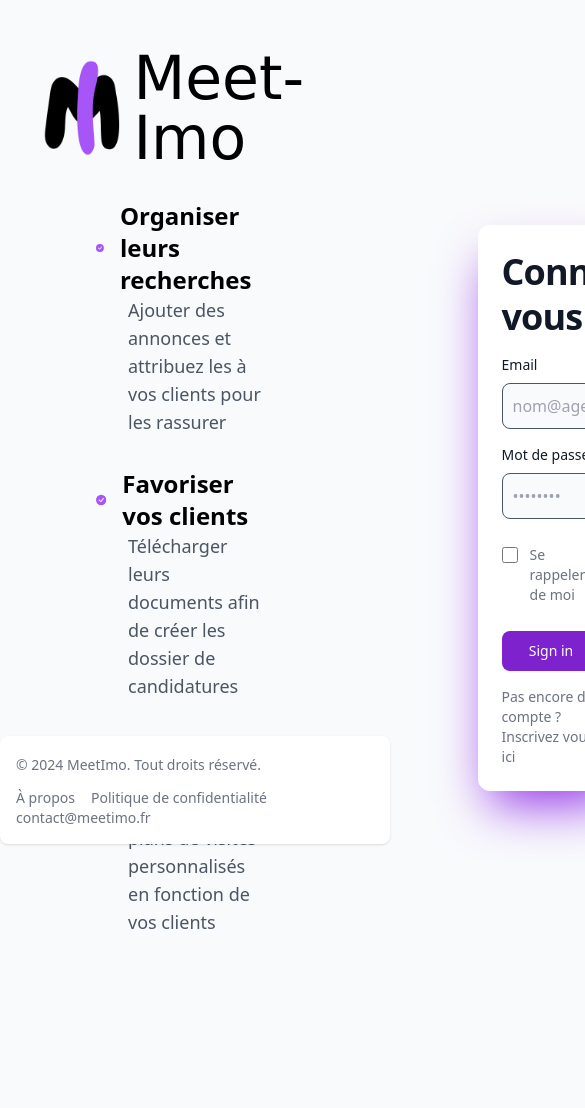
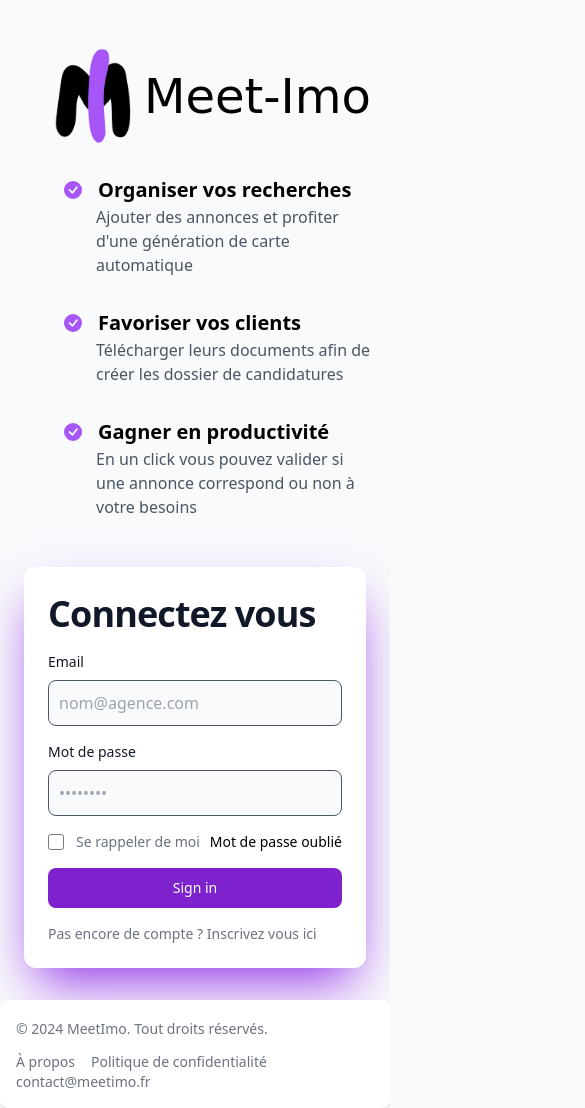
Before and after one commit to barthelemy-lebel/bloc3-front, a website: page src/admin/login.html in a window 390 px wide. Shown: the top 1108 px of the page, 585 px wide, since content can reach past the window. Before the commit the page ends 1016 px from the top, so only its background shows below. Drawn offline with Linux system fonts and the light colour scheme; a web font is replaced by a local one.

Commit message:
Fixed #27 -- rendre la page de connexion responsive

```diff
--- a/src/admin/login.html
+++ b/src/admin/login.html
@@ -16,46 +16,46 @@
 </head>
 
 <body class="h-screen bg-slate-50">
-    <div class="hero-banner flex flex-row items-center xs:flex-col">
-        <div class="header p-4 flex flex-col items-start justify-center my-8 mr-44 ml-8 xs:hidden">
+    <div class="hero-banner flex flex-row items-center justify-center flex-wrap lg:flex-nowrap">
+        <div class="header p-4 flex flex-col items-start justify-center mt-8 md:mr-44 md:ml-8 w-full md:w-auto">
           <div class="flex flex-row justify-center items-center">
             <img src="/src/assets/logo-purple.png" alt="logo-meetimo" class="w-24 h-24 ml-8">
-                <h1 class="text-6xl xl:text-8xl font-madimi-one">Meet-Imo</h1>
+            <h1 class="text-5xl sm:text-8xl font-madimi-one">Meet-Imo</h1>
           </div>
-
           <ul class="pl-12 mt-8">
             <li class="mb-8">
-                    <h1 class="font-bold text-2xl inline-flex items-center">
-                        <svg xmlns="http://www.w3.org/2000/svg" width="18" height="18" fill="#a755f7" class="bi bi-check-circle-fill" viewBox="0 0 16 16" class="mr-4">
+              <h1 class="font-bold text-xl md:text-2xl inline-flex items-center">
+                <svg xmlns="http://www.w3.org/2000/svg" width="18" height="18" fill="#a755f7" class="bi bi-check-circle-fill" viewBox="0 0 16 16">
                   <path d="M16 8A8 8 0 1 1 0 8a8 8 0 0 1 16 0m-3.97-3.03a.75.75 0 0 0-1.08.022L7.477 9.417 5.384 7.323a.75.75 0 0 0-1.06 1.06L6.97 11.03a.75.75 0 0 0 1.079-.02l3.992-4.99a.75.75 0 0 0-.01-1.05z"/>
                 </svg>
-                      <span class="ml-4">Organiser leurs recherches</span>
+                <span class="ml-4">Organiser vos recherches</span>
               </h1>
-                    <p class="text-lg ml-8 text-gray-600 font-light">Ajouter des annonces et attribuez les à vos clients pour les rassurer</p>
+              <p class="text-base md:text-lg ml-8 text-gray-600 font-light">Ajouter des annonces et profiter d'une génération de carte automatique</p>
             </li>
             <li class="mb-8">
-                    <h1 class="font-bold text-2xl inline-flex items-center">
-                        <svg xmlns="http://www.w3.org/2000/svg" width="18" height="18" fill="#a755f7" class="bi bi-check-circle-fill" viewBox="0 0 16 16" class="mr-4">
+              <h1 class="font-bold text-xl md:text-2xl inline-flex items-center">
+                <svg xmlns="http://www.w3.org/2000/svg" width="18" height="18" fill="#a755f7" class="bi bi-check-circle-fill" viewBox="0 0 16 16">
                   <path d="M16 8A8 8 0 1 1 0 8a8 8 0 0 1 16 0m-3.97-3.03a.75.75 0 0 0-1.08.022L7.477 9.417 5.384 7.323a.75.75 0 0 0-1.06 1.06L6.97 11.03a.75.75 0 0 0 1.079-.02l3.992-4.99a.75.75 0 0 0-.01-1.05z"/>
                 </svg>
                 <span class="ml-4">Favoriser vos clients</span>
               </h1>
-                    <p class="text-lg ml-8 text-gray-600 font-light">Télécharger leurs documents afin de créer les dossier de candidatures</p>
+              <p class="text-base md:text-lg ml-8 text-gray-600 font-light">Télécharger leurs documents afin de créer les dossier de candidatures</p>
             </li>
             <li class="mb-8">
-                    <h1 class="font-bold text-2xl inline-flex items-center">
-                        <svg xmlns="http://www.w3.org/2000/svg" width="18" height="18" fill="#a755f7" class="bi bi-check-circle-fill" viewBox="0 0 16 16" class="mr-4">
+              <h1 class="font-bold text-xl md:text-2xl inline-flex items-center">
+                <svg xmlns="http://www.w3.org/2000/svg" width="18" height="18" fill="#a755f7" class="bi bi-check-circle-fill" viewBox="0 0 16 16">
                   <path d="M16 8A8 8 0 1 1 0 8a8 8 0 0 1 16 0m-3.97-3.03a.75.75 0 0 0-1.08.022L7.477 9.417 5.384 7.323a.75.75 0 0 0-1.06 1.06L6.97 11.03a.75.75 0 0 0 1.079-.02l3.992-4.99a.75.75 0 0 0-.01-1.05z"/>
                 </svg>
-                      <span class="ml-4">Plannifier vos visites</span>
+                <span class="ml-4">Gagner en productivité</span>
               </h1>
-                    <p class="text-lg ml-8 text-gray-600 font-light">Générer vos plans de visites personnalisés en fonction de vos clients</p>
+              <p class="text-base md:text-lg ml-8 text-gray-600 font-light">En un click vous pouvez valider si une annonce correspond ou non à votre besoins</p>
             </li>
           </ul>
+
         </div>
-        <section class="bg-gray-50 w-1/2">
-            <div class="flex flex-col items-center justify-center px-6 py-8 mx-auto md:h-screen lg:py-0">
-                <div class="w-full bg-white rounded-xl shadow-2xl shadow-purple-600 md:mt-0 sm:max-w-md xl:p-0 ">
+        <section class="bg-gray-50 w-full md:w-1/2">
+            <div class="flex flex-col items-center justify-center px-6 mb-8 mx-auto md:h-screen lg:py-0">
+              <div class="w-full bg-white rounded-xl shadow-2xl shadow-purple-600 md:mt-0 sm:max-w-md xl:p-0">
                 <div class="p-6 space-y-4 md:space-y-6 sm:p-8">
                         <h1 class="text-4xl font-bold leading-tight tracking-tight text-gray-900 md:text-2xl">
                             Connectez vous
@@ -91,25 +91,22 @@
         </section>
     </div>
 
-    <footer class="bg-white rounded-lg shadow w-full absolute bottom-0">
+    <footer class="bg-white rounded-lg shadow w-full absolute xl:bottom-0">
         <div class="w-full mx-auto max-w-screen-xl p-4 md:flex md:items-center md:justify-between">
-        <span class="text-sm text-gray-500 sm:text-center dark:text-gray-400">© 2024 <a href="https://flowbite.com/" class="hover:underline">MeetImo</a>. Tout droits réservé.
+            <span class="text-sm text-gray-500 sm:text-center dark:text-gray-400">© 2024 <a href="https://flowbite.com/" class="hover:underline hover:text-purple-600">MeetImo</a>. Tout droits réservés.
             </span>
             <ul class="flex flex-wrap items-center mt-3 text-sm font-medium text-gray-500 dark:text-gray-400 sm:mt-0">
                 <li>
-                <a href="#" class="hover:underline me-4 md:me-6">À propos</a>
+                    <a href="#" class="hover:underline hover:text-purple-600 me-4 md:me-6">À propos</a>
                 </li>
                 <li>
-                <a href="#" class="hover:underline me-4 md:me-6">Politique de confidentialité</a>
+                    <a href="#" class="hover:underline hover:text-purple-600 me-4 md:me-6">Politique de confidentialité</a>
                 </li>
                 <li>
-                <a href="#" class="hover:underline">contact@meetimo.fr</a>
+                    <a href="#" class="hover:underline hover:text-purple-600">contact@meetimo.fr</a>
                 </li>
             </ul>
         </div>
     </footer>
-
-
-
 </body>
 </html>
```
Also changed, not shown: src/output.css. Lines whose indentation alone changed are shown as unchanged.
